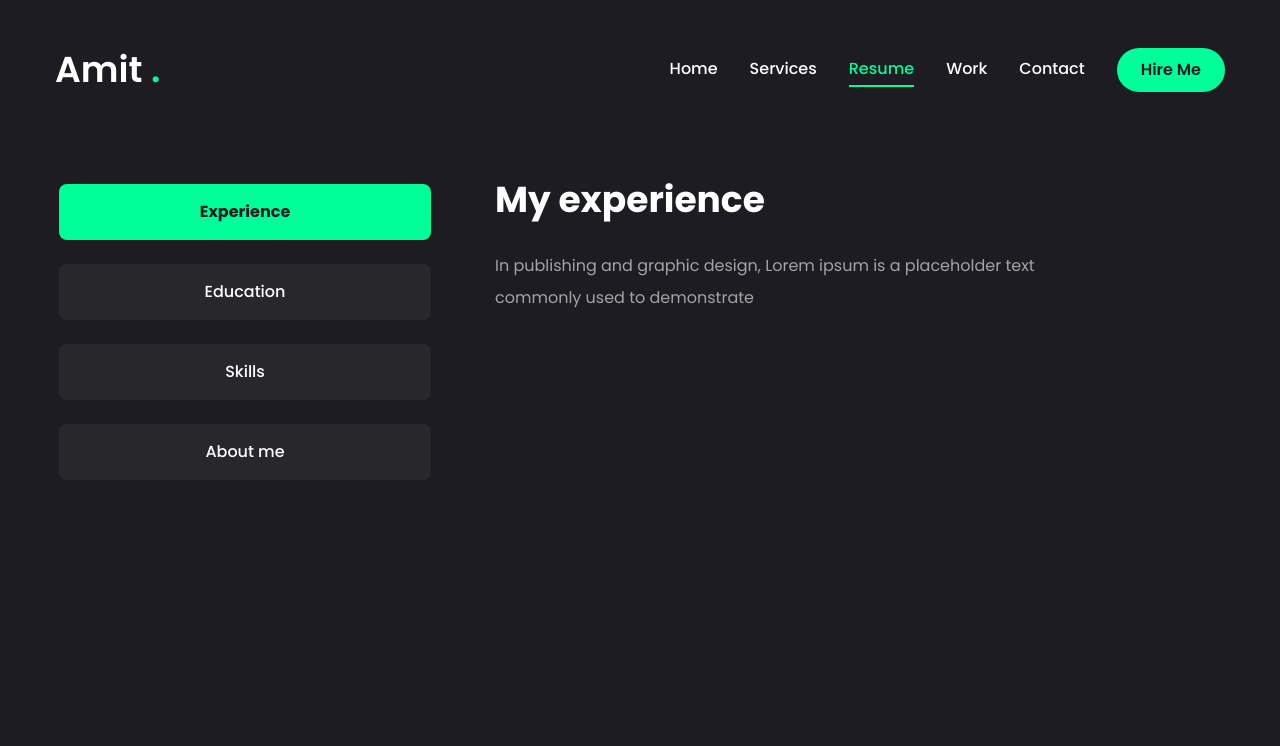
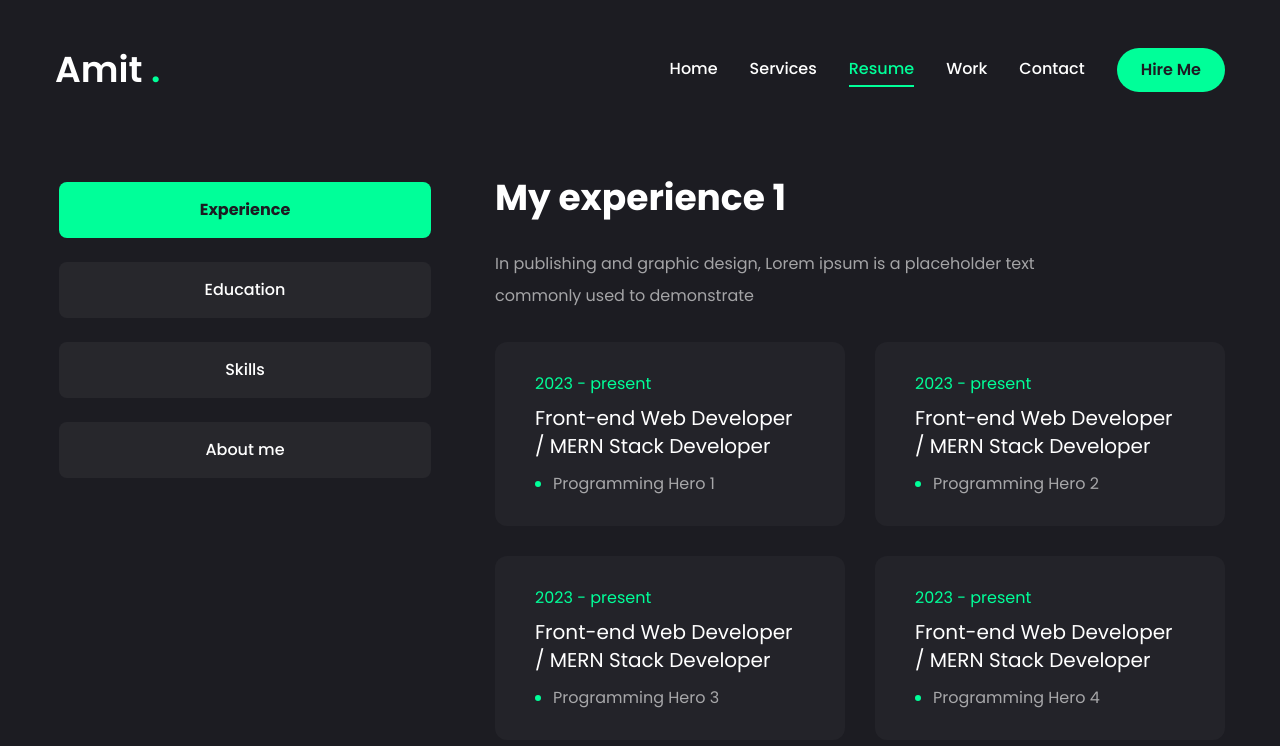
Before and after one commit to Amit-Biswas-WD/N_Portfolio_Website, a Next.js app: page /resume in a window 1280 px wide. Shown: the top 746 px of the page. Built offline with nearby package versions, Linux system fonts and the light colour scheme.

Commit message:
This is  experience complete complete

```diff
--- a/app/resume/page.jsx
+++ b/app/resume/page.jsx
@@ -1,14 +1,8 @@
 "use client";
 
-import {
-  FaHtml5,
-  FaCss,
-  FaJs,
-  FaReact,
-  FaFigma,
-  FaNodeJs,
-} from "react-icons/fa";
+import { FaHtml5, FaJs, FaReact, FaFigma, FaNodeJs } from "react-icons/fa";
 import { DiMongodb } from "react-icons/di";
+import { IoLogoCss3 } from "react-icons/io";
 
 import { SiTailwindcss, SiNextdotjs } from "react-icons/si";
 
@@ -22,7 +16,7 @@ import {
 } from "@/components/ui/tooltip";
 
 import { ScrollArea } from "@/components/ui/scroll-area";
-import { delay, motion } from "framer-motion";
+import { motion } from "framer-motion";
 
 const about = {
   title: "About Me",
@@ -41,12 +35,27 @@ const about = {
 
 const experience = {
   icon: "/",
-  title: "My experience",
+  title: "My experience 1",
   description:
     "In publishing and graphic design, Lorem ipsum is a placeholder text commonly used to demonstrate",
   items: [
     {
-      company: "",
+      company: "Programming Hero 1",
+      position: "Front-end Web Developer / MERN Stack Developer",
+      duration: "2023 - present",
+    },
+    {
+      company: "Programming Hero 2",
+      position: "Front-end Web Developer / MERN Stack Developer",
+      duration: "2023 - present",
+    },
+    {
+      company: "Programming Hero 3",
+      position: "Front-end Web Developer / MERN Stack Developer",
+      duration: "2023 - present",
+    },
+    {
+      company: "Programming Hero 4",
       position: "Front-end Web Developer / MERN Stack Developer",
       duration: "2023 - present",
     },
@@ -61,12 +70,22 @@ const education = {
   items: [
     {
       institution: "Nation University",
-      dergee: "Bachelors in Arts",
+      degree: "Bachelors in Arts",
       duration: "2024 - present",
     },
     {
-      institution: "Programming Hero",
-      dergee: "Front-end Web Developer / MERN Stack Developer",
+      institution: "Programming Hero 1",
+      degree: "Front-end Web Developer / MERN Stack Developer",
+      duration: "2023/12/26 - 2024/06/30",
+    },
+    {
+      institution: "Programming Hero 2",
+      degree: "Front-end Web Developer / MERN Stack Developer",
+      duration: "2023/12/26 - 2024/06/30",
+    },
+    {
+      institution: "Programming Hero 3",
+      degree: "Front-end Web Developer / MERN Stack Developer",
       duration: "2023/12/26 - 2024/06/30",
     },
   ],
@@ -82,7 +101,7 @@ const skills = {
       name: "Html 5",
     },
     {
-      icon: <FaCss />,
+      icon: <IoLogoCss3 />,
       name: "CSS 3",
     },
     {
@@ -144,6 +163,27 @@ const Resume = () => {
                 <p className="max-w-[600px] text-white/60 mx-auto xl:mx-0">
                   {experience.description}
                 </p>
+                <ScrollArea className="h-[400px]">
+                  <ul className="grid grid-cols-1 lg:grid-cols-2 gap-[30px]">
+                    {experience.items.map((item, index) => {
+                      return (
+                        <li
+                          key={index}
+                          className="bg-[#232329] h-[184px] py-6 px-10 rounded-xl flex flex-col justify-center items-center lg:items-start gap-1"
+                        >
+                          <span className="text-accent">{item.duration}</span>
+                          <h3 className="text-xl max-w-[260px] min-h-[60px] text-center lg:text-start">
+                            {item.position}
+                          </h3>
+                          <div className="flex items-center gap-3">
+                            <span className="w-[6px] h-[6px] bg-accent rounded-full"></span>
+                            <p className="text-white/60">{item.company}</p>
+                          </div>
+                        </li>
+                      );
+                    })}
+                  </ul>
+                </ScrollArea>
               </div>
             </TabsContent>
             <TabsContent value="education" className="w-full">
@@ -152,6 +192,27 @@ const Resume = () => {
                 <p className="max-w-[600px] text-white/60 mx-auto xl:mx-0">
                   {education.description}
                 </p>
+                <ScrollArea className="h-[400px]">
+                  <ul className="grid grid-cols-1 lg:grid-cols-2 gap-[30px]">
+                    {education.items.map((item, index) => {
+                      return (
+                        <li
+                          key={index}
+                          className="bg-[#232329] h-[184px] py-6 px-10 rounded-xl flex flex-col justify-center items-center lg:items-start gap-1"
+                        >
+                          <span className="text-accent">{item.duration}</span>
+                          <h3 className="text-xl max-w-[260px] min-h-[60px] text-center lg:text-start">
+                            {item.degree}
+                          </h3>
+                          <div className="flex items-center gap-3">
+                            <span className="w-[6px] h-[6px] bg-accent rounded-full"></span>
+                            <p className="text-white/60">{item.company}</p>
+                          </div>
+                        </li>
+                      );
+                    })}
+                  </ul>
+                </ScrollArea>
               </div>
             </TabsContent>
             <TabsContent value="skills" className="w-full">
@@ -160,6 +221,26 @@ const Resume = () => {
                 <p className="max-w-[600px] text-white/60 mx-auto xl:mx-0">
                   {skills.description}
                 </p>
+                <ScrollArea className="h-[400px]">
+                  <ul className="grid grid-cols-1 lg:grid-cols-2 gap-[30px]">
+                    {experience.items.map((item, index) => {
+                      return (
+                        <li
+                          key={index}
+                          className="bg-[#232329] h-[184px] py-6 px-10 rounded-xl flex flex-col justify-center items-center lg:items-start gap-1"
+                        >
+                          <span className="text-accent">{item.duration}</span>
+                          <h3>{item.position}</h3>
+                          <div className="flex items-center gap-3">
+  <span className="w-[6px] h-[6px] bg-accent rounded-full"></span>
+  <p className="text-white/60">{item.company}</p>
+</div>
+
+                        </li>
+                      );
+                    })}
+                  </ul>
+                </ScrollArea>
               </div>
             </TabsContent>
             <TabsContent value="about" className="w-full">
@@ -168,6 +249,25 @@ const Resume = () => {
                 <p className="max-w-[600px] text-white/60 mx-auto xl:mx-0">
                   {about.description}
                 </p>
+                <ScrollArea className="h-[400px]">
+                  <ul className="grid grid-cols-1 lg:grid-cols-2 gap-[30px]">
+                    {experience.items.map((item, index) => {
+                      return (
+                        <li
+                          key={index}
+                          className="bg-[#232329] h-[184px] py-6 px-10 rounded-xl flex flex-col justify-center items-center lg:items-start gap-1"
+                        >
+                          <span className="text-accent">{item.duration}</span>
+                          <h3>{item.position}</h3>
+                          <div className="flex items-center gap-3">
+                          <span className="w-[6px] h-[6px] bg-accent rounded-full"></span>
+                         <p className="text-white/60">{item.company}</p>
+                          </div>
+                        </li>
+                      );
+                    })}
+                  </ul>
+                </ScrollArea>
               </div>
             </TabsContent>
           </div>
```
